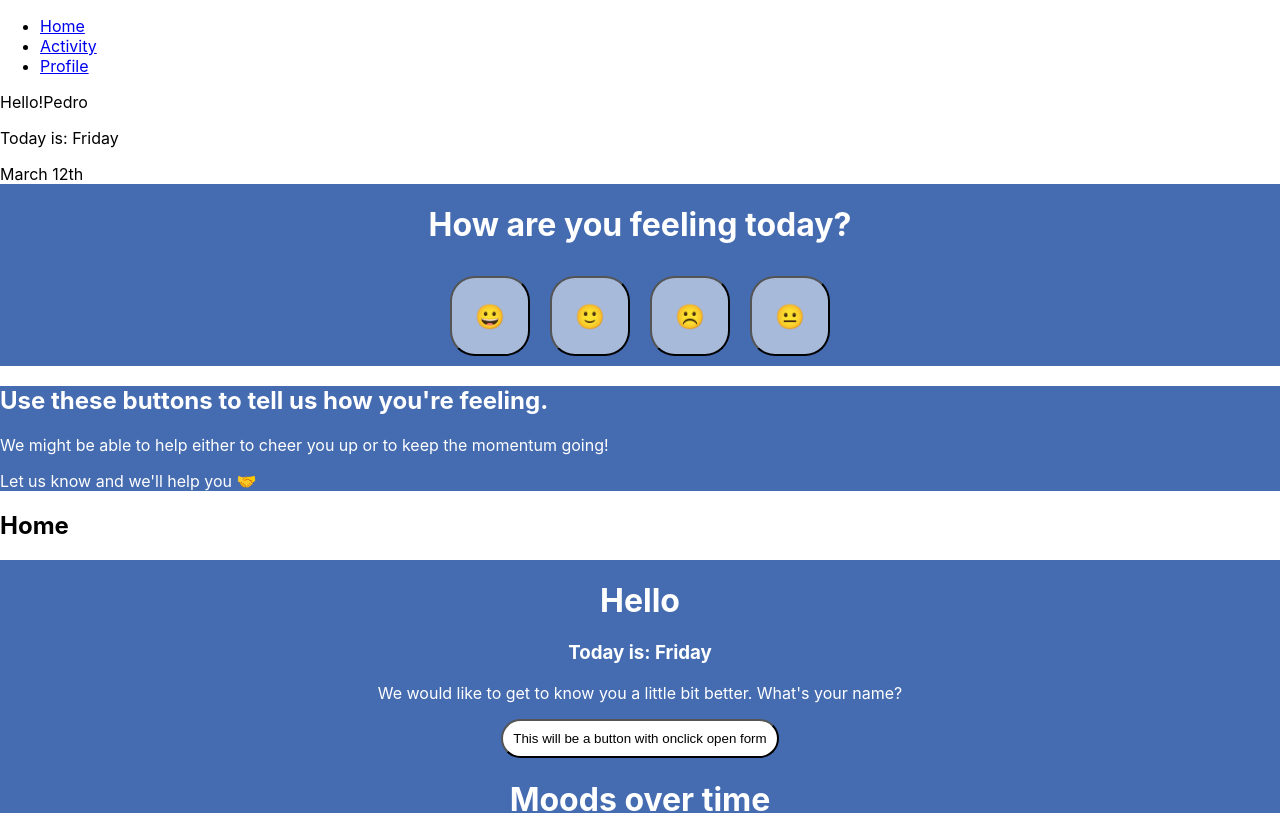
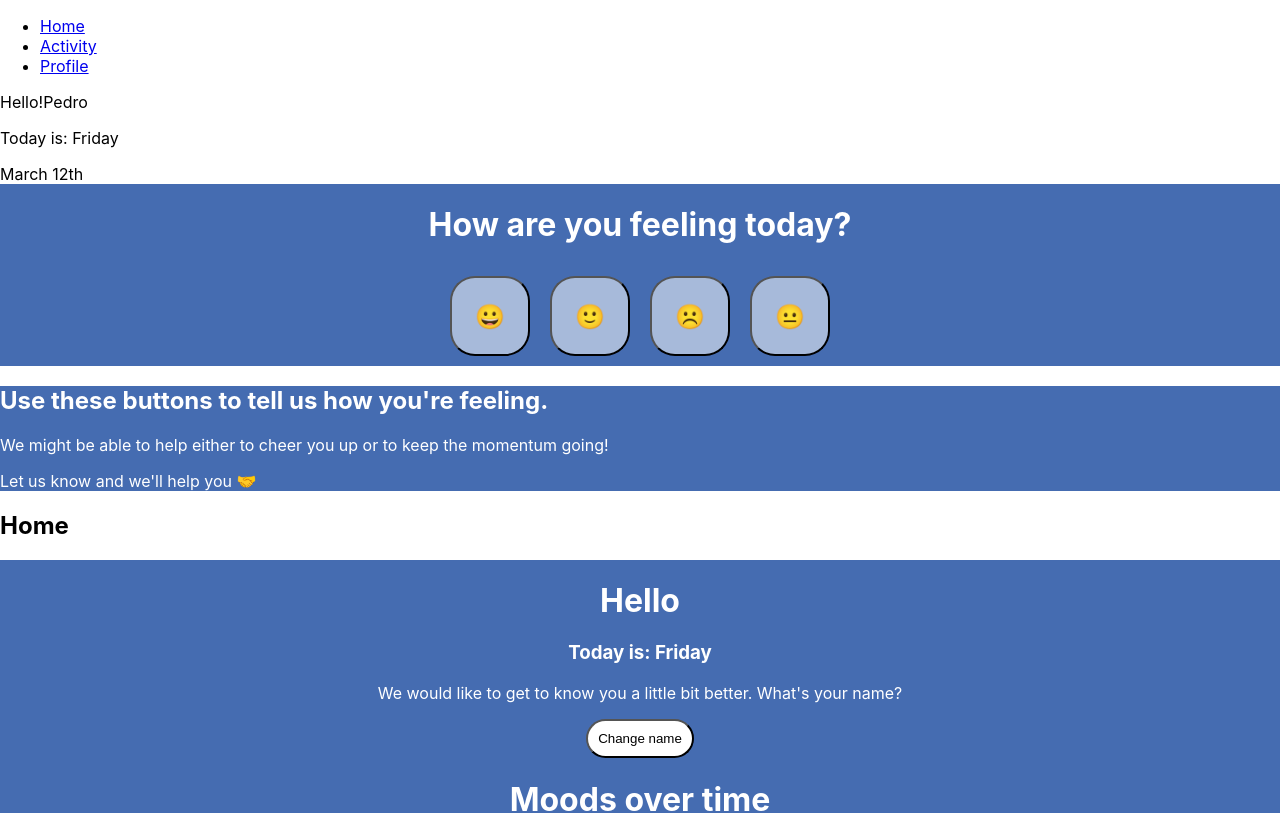
Before and after one commit to glanzwulf/wild_hackaton, a React (Create React App) app in the folder mentalh/: page /activity in a window 1280 px wide. Shown: the top 813 px of the page. Built offline with nearby package versions, Linux system fonts and the light colour scheme.

Commit message:
change profile button

```diff
--- a/mentalh/src/Components/Profile.jsx
+++ b/mentalh/src/Components/Profile.jsx
@@ -1,6 +1,8 @@
 import React, { useState } from 'react';
 import moment from 'moment';
+import Navbar from './Navbar'
 import './Profile.css'
+
 const Profile = () => {
     const Day = moment().format('dddd');
     const [showForm, setShowForm] = useState(false);
@@ -14,13 +16,15 @@ const Profile = () => {
         setHeading(userName)
         setShowForm(!showForm)
     }
+    <Navbar />
+
     return (
         <div className="Profile">
             <div className="ProfileHeader">
                 <h1>Hello {headingText}</h1>
                 <h3>Today is: {Day}</h3>
                 <p>We would like to get to know you a little bit better. What's your name?</p>
-                <button className="profile-name-btn" onClick={() => setShowForm(!showForm)}>This will be a button with onclick open form</button>
+                <button className="profile-name-btn" onClick={() => setShowForm(!showForm)}>Change name</button>
                 {showForm && (
                     <form>
                     <label>
```
